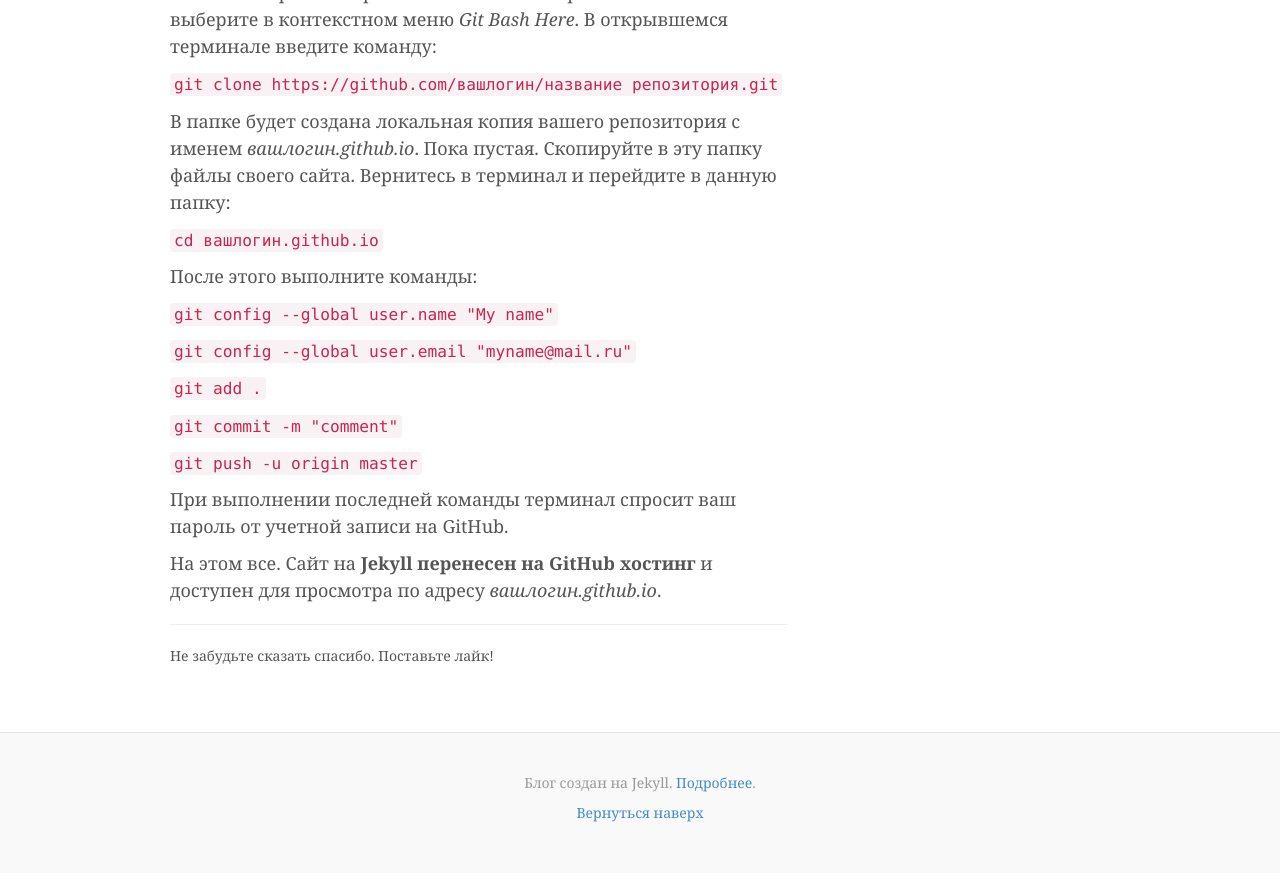
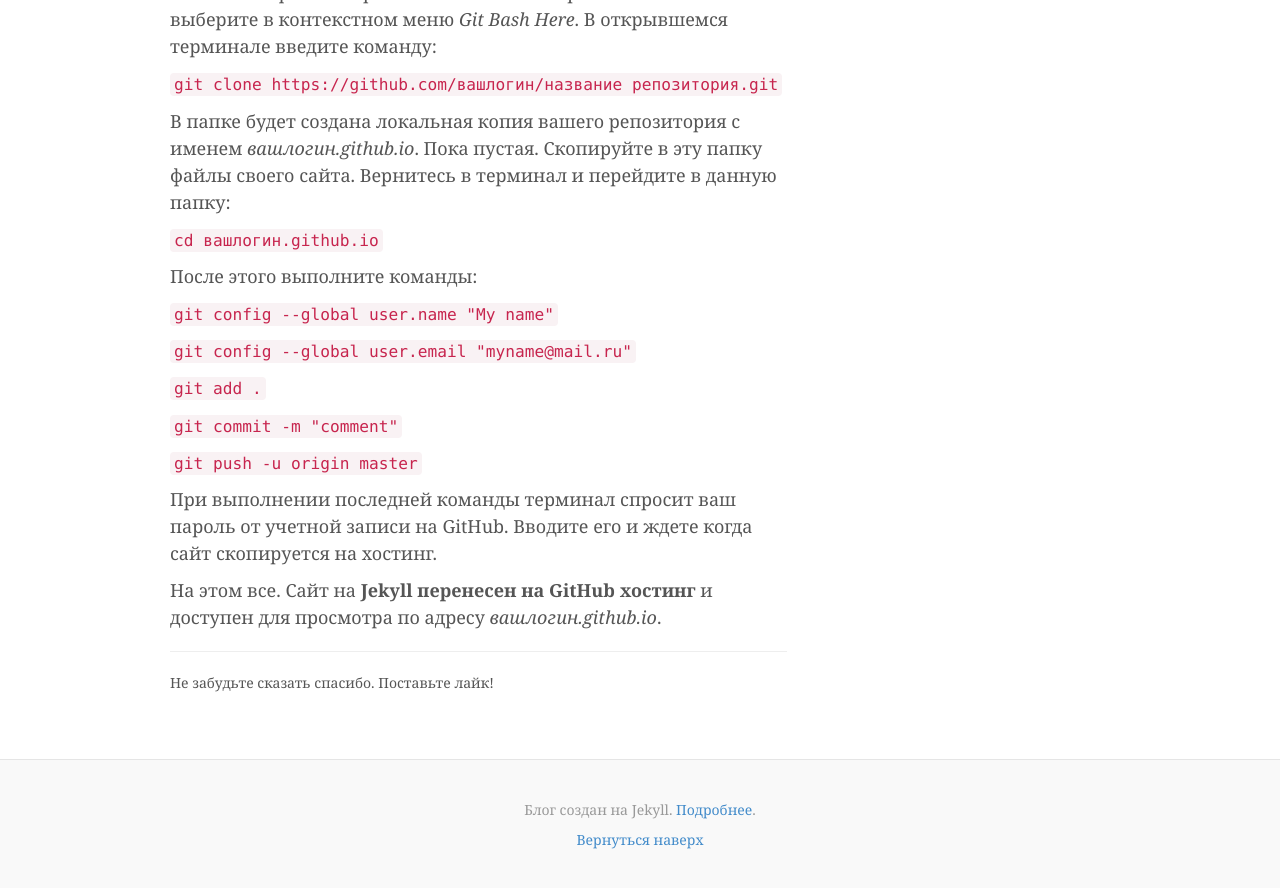
Before and after one commit to htmlblog/htmlblog.github.io, a Jekyll site: the page built from _posts/2017-03-29-kak-pierieniesti-sait-jekyll-na-github.markdown, in a window 1280 px wide and 900 px high, scrolled down 1912 px. Shown: the top 888 px of the window. Built offline with Jekyll 4.4.1, drawn with Linux system fonts in a browser that asks for light colours; comment, search, counter and statistics services are not loaded.

Commit message:
Updated Kak Pierieniesti Sait Jekyll Na Github

```diff
--- a/_posts/2017-03-29-kak-pierieniesti-sait-jekyll-na-github.markdown
+++ b/_posts/2017-03-29-kak-pierieniesti-sait-jekyll-na-github.markdown
@@ -62,6 +62,6 @@ layout: post
 
 `git push -u origin master`
 
-При выполнении последней команды терминал спросит ваш пароль от учетной записи на GitHub.
+При выполнении последней команды терминал спросит ваш пароль от учетной записи на GitHub. Вводите его и ждете когда сайт скопируется на хостинг.
 
 На этом все. Сайт на **Jekyll перенесен на GitHub хостинг** и доступен для просмотра по адресу *вашлогин.github.io*.
```
